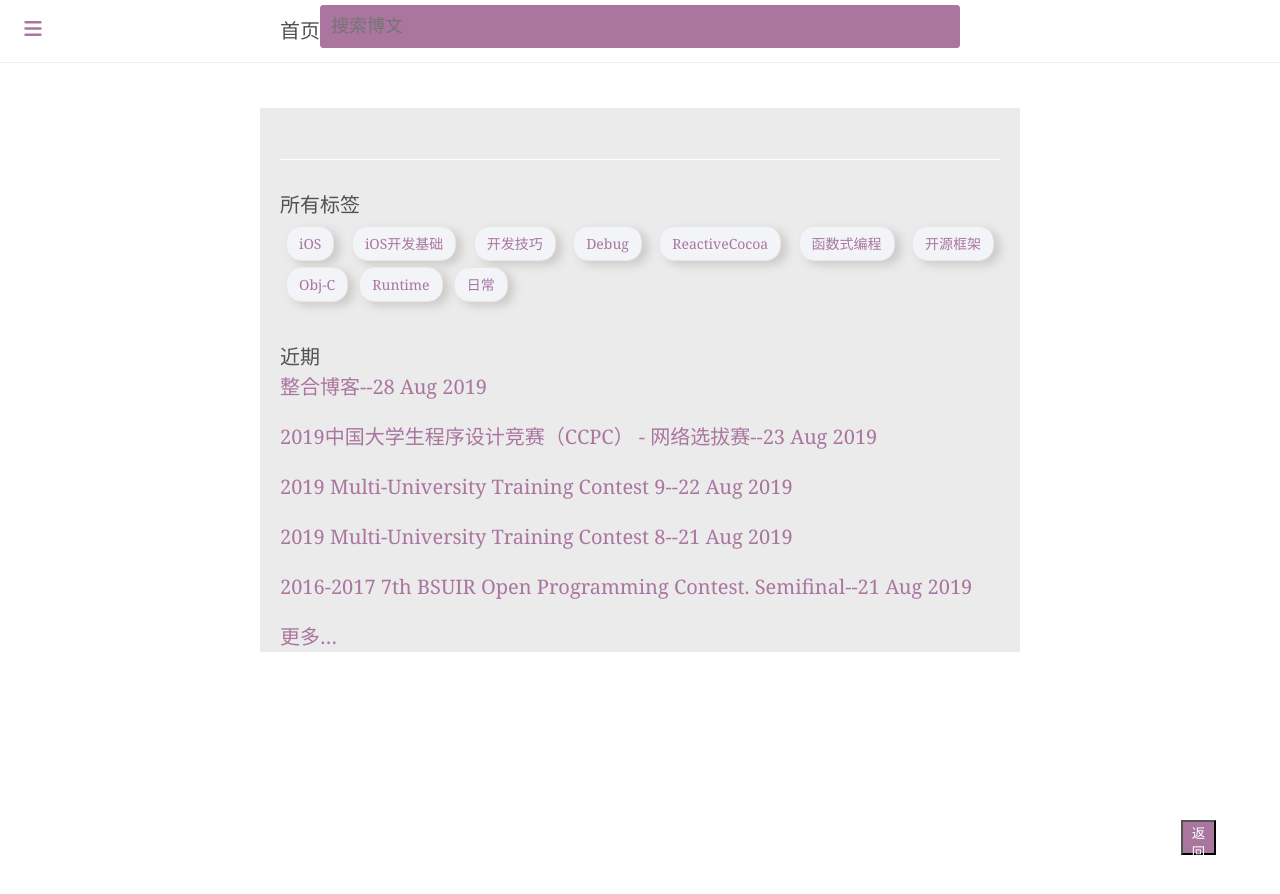
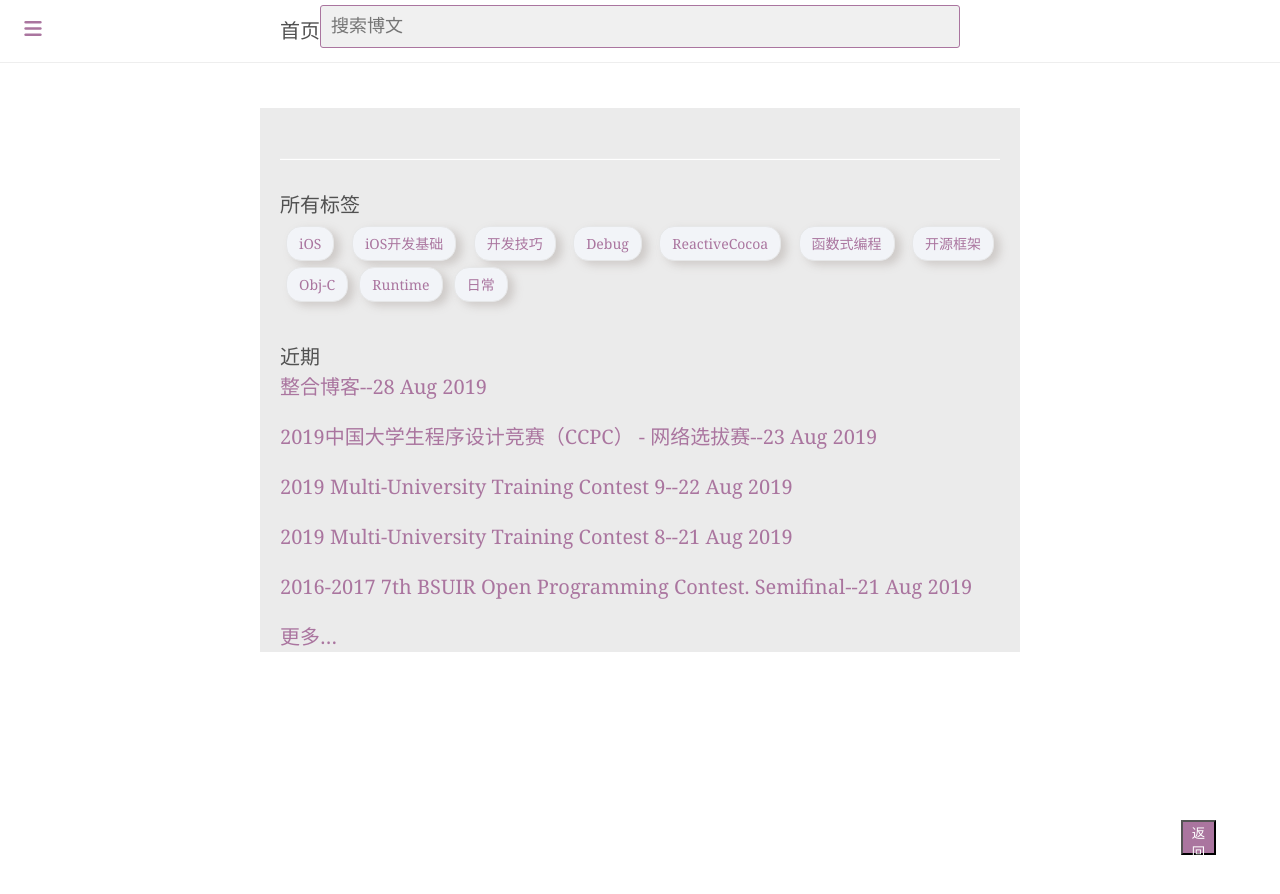
Before and after one commit to XtrueT/xtruet.github.com, a Jekyll site: the page built from index.html, in a window 1280 px wide. Shown: the top 894 px of the page. Built offline with Jekyll 4.4.1, drawn with Linux system fonts in a browser that asks for light colours; comment, search, counter and statistics services are not loaded.

Commit message:
Update index.css

```diff
--- a/public/css/index.css
+++ b/public/css/index.css
@@ -61,7 +61,7 @@ h3 {
 }
 
 #search-input {
-  background: #aa759f;
+  background: #f0f0f0;
   border: none;
   color: rgb(0, 0, 0);
   width: 100%;
```
